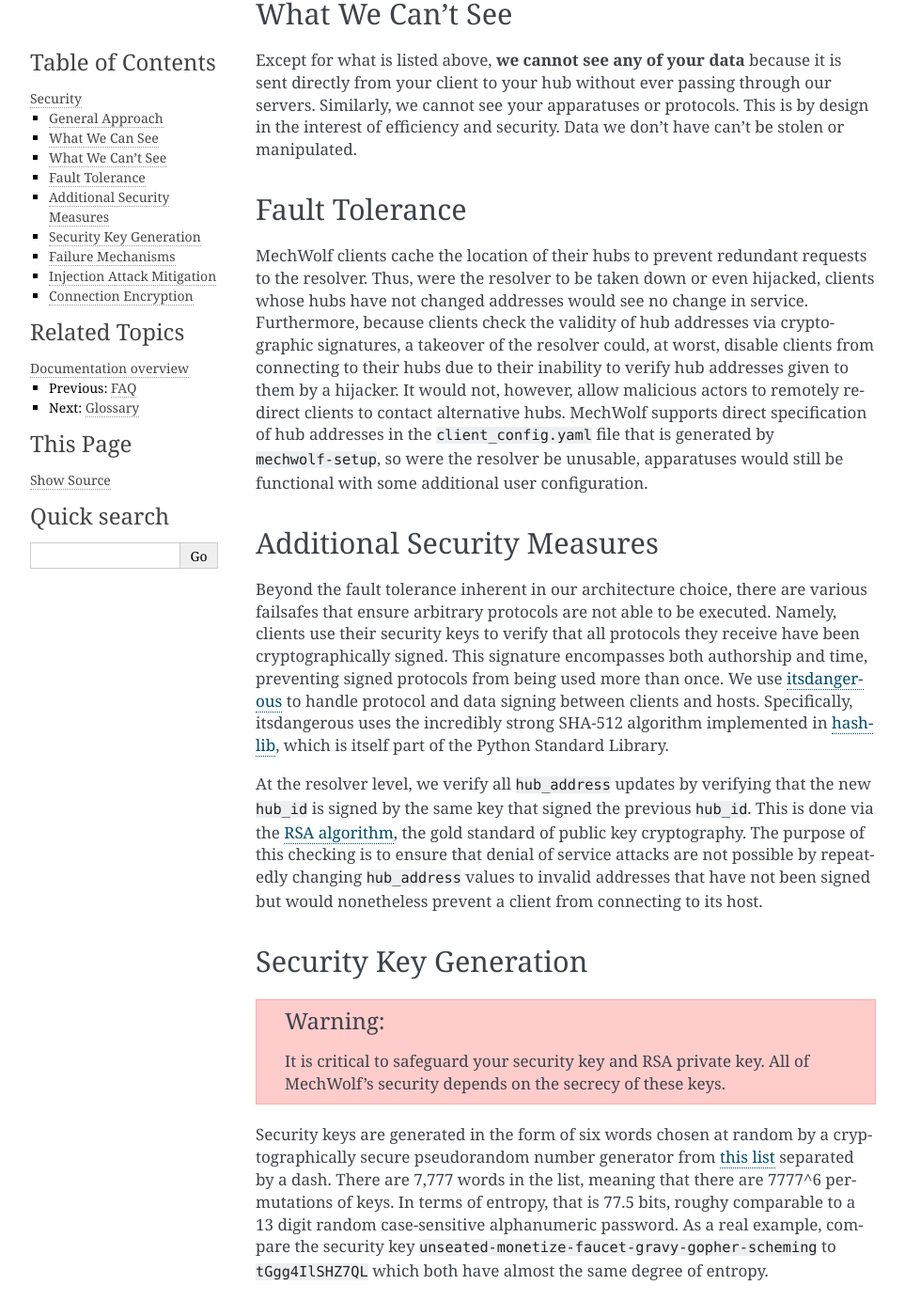
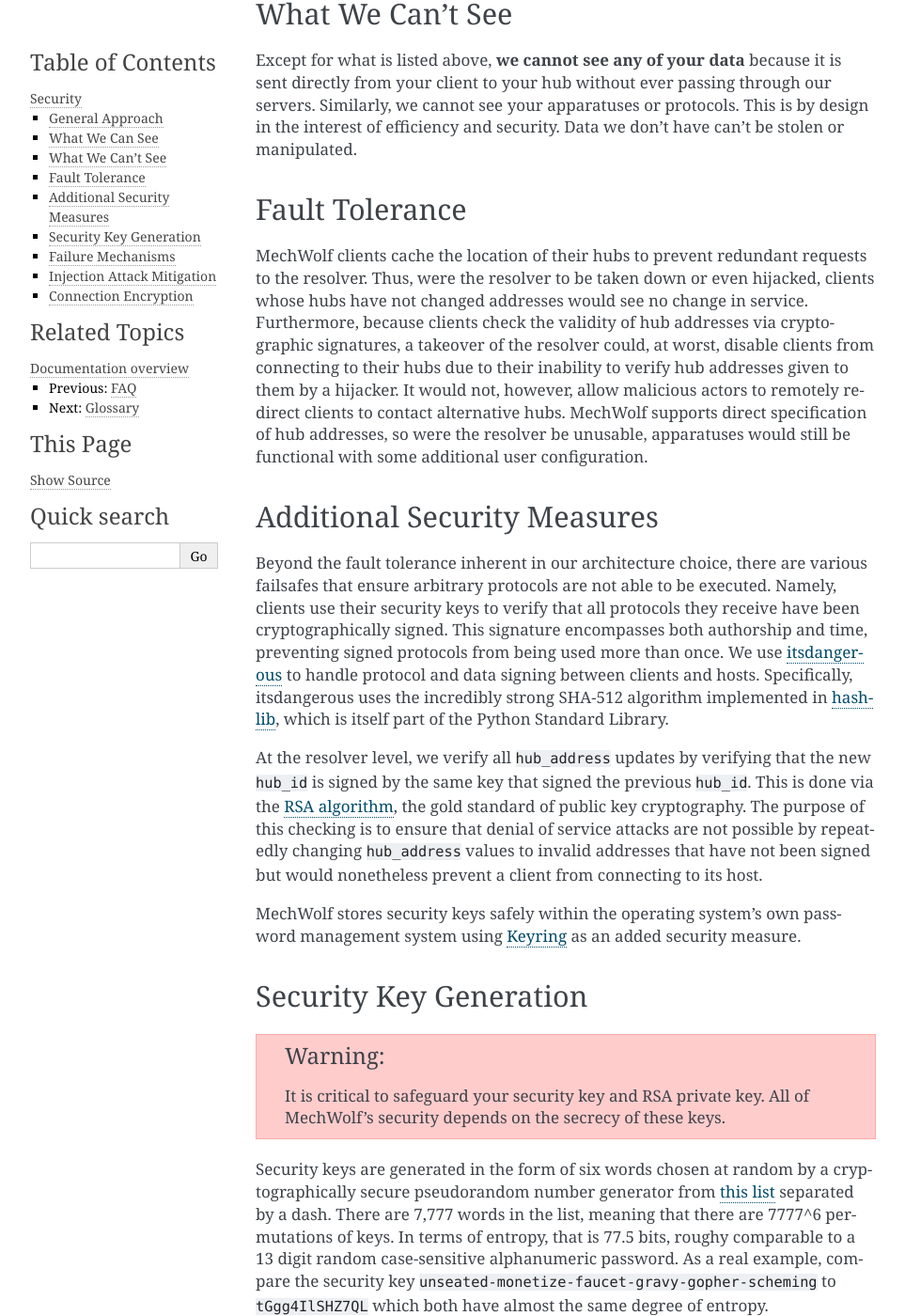
Before and after one commit to MechWolf/MechWolf, a Sphinx documentation site: the page built from docs/source/about/security.rst, in a window 1280 px wide and 1400 px high, scrolled down 677 px. Shown: the whole window at 94% size, without its empty margins (148-1111 px from the left). Built offline with Sphinx 7.4.7, drawn with Linux system fonts in a browser that asks for light colours; pages that are not in the unit, such as notebooks, are missing from menus.

Commit message:
Updated security docs

```diff
--- a/docs/source/about/security.rst
+++ b/docs/source/about/security.rst
@@ -46,8 +46,7 @@
 clients from connecting to their hubs due to their inability to verify hub
 addresses given to them by a hijacker. It would not, however, allow malicious
 actors to remotely redirect clients to contact alternative hubs. MechWolf
-supports direct specification of hub addresses in the ``client_config.yaml``
-file that is generated by ``mechwolf-setup``, so were the resolver be unusable,
+supports direct specification of hub addresses, so were the resolver be unusable,
 apparatuses would still be functional with some additional user configuration.
 
 Additional Security Measures
@@ -72,6 +71,10 @@
 attacks are not possible by repeatedly changing ``hub_address`` values to
 invalid addresses that have not been signed but would nonetheless prevent a
 client from connecting to its host.
+
+MechWolf stores security keys safely within the operating system's own password
+management system using `Keyring <https://github.com/jaraco/keyring>`_ as an
+added security measure.
 
 Security Key Generation
 -----------------------
```
